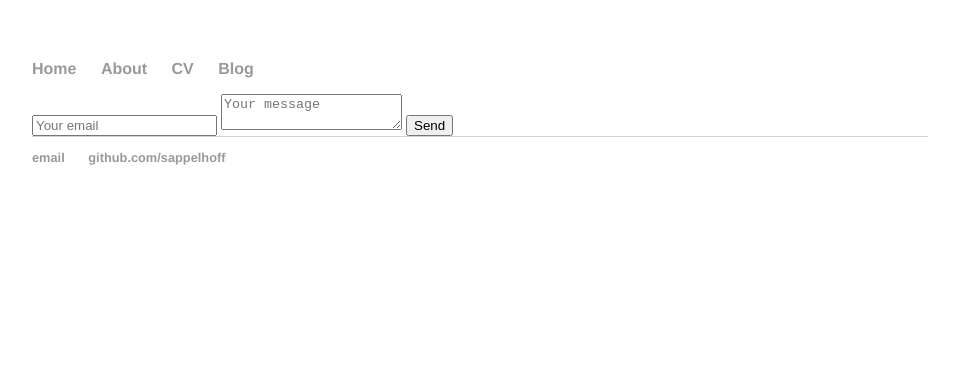
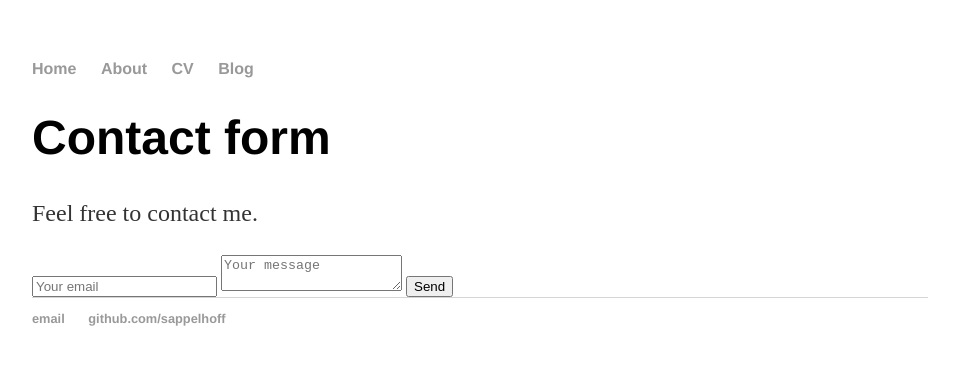
Before and after one commit to sappelhoff/sappelhoff.github.io, a Jekyll site: the page built from contact/index.html, in a window 1280 px wide. Shown: the top 365 px of the page, without its empty margins (160-1119 px from the left). Built offline with Jekyll 4.4.1, drawn with Linux system fonts in a browser that asks for light colours.

Commit message:
improve form?

```diff
--- a/contact/index.html
+++ b/contact/index.html
@@ -2,9 +2,12 @@
 layout: default
 title: Contact
 ---
+<h1>Contact form</h1>
+
+<p> Feel free to contact me. </p>
 
 <form method="POST" action="http://formspree.io/stefan.appelhoff@gmail.com">
-	<input type="email" name="email" placeholder="Your email">
-	<textarea name="message" placeholder="Your message"></textarea>
-	<button type="submit">Send</button>
+  <input type="email" name="email" placeholder="Your email">
+  <textarea name="message" placeholder="Your message"></textarea>
+  <button type="submit">Send</button>
 </form>
```
